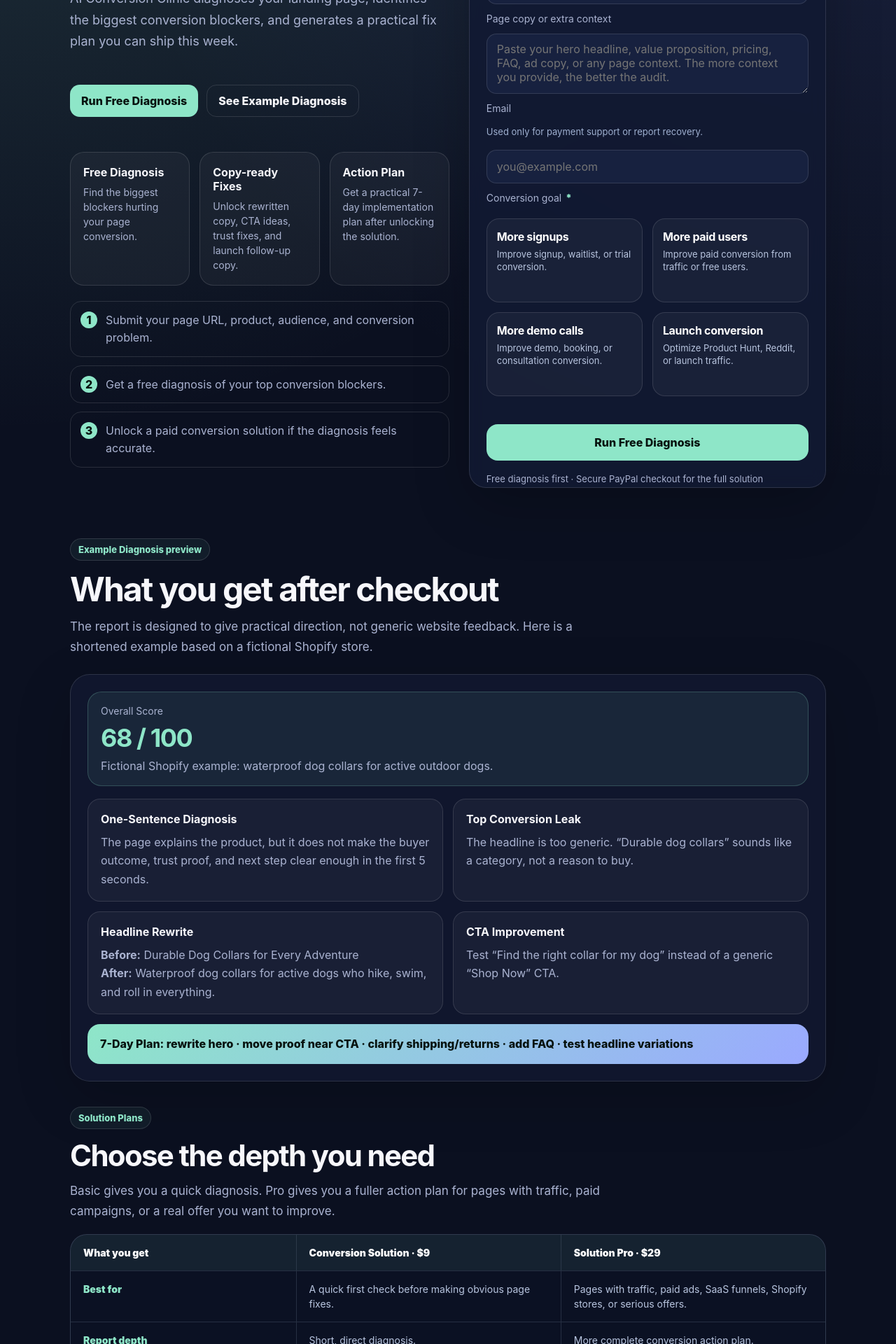
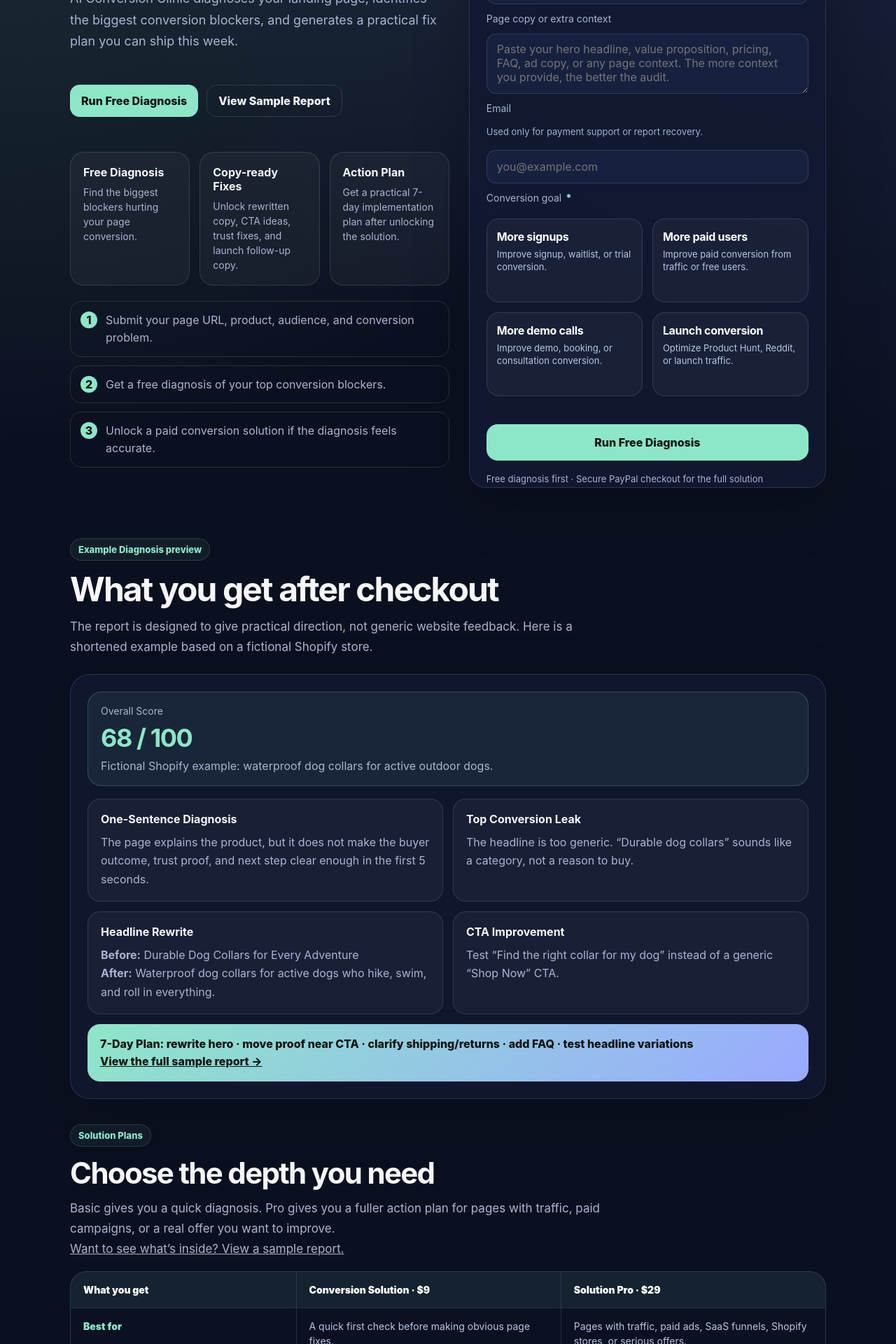
Before and after one commit to haiyangr-cmyk/ai-conversion-clinic, a Next.js app: page / in a window 1280 px wide. Shown: the part 500-2420 px from the top of the page at 70% size. Built offline with nearby package versions, Linux system fonts and the light colour scheme.

Commit message:
Link homepage to sample report

```diff
--- a/app/page.tsx
+++ b/app/page.tsx
@@ -298,7 +298,7 @@ We found practical fixes for positioning, hero copy, CTA, trust proof, offer fra
 
             <div className="hero-actions">
               <a className="mini-cta" href="#audit-form">Run Free Diagnosis</a>
-              <a className="mini-cta secondary" href="#sample-report">See Example Diagnosis</a>
+              <a className="mini-cta secondary" href="/sample-report">View Sample Report</a>
             </div>
 
             <div className="cards">
@@ -559,6 +559,8 @@ We found practical fixes for positioning, hero copy, CTA, trust proof, offer fra
 
             <div className="plan-strip">
               7-Day Plan: rewrite hero · move proof near CTA · clarify shipping/returns · add FAQ · test headline variations
+              <br />
+              <a href="/sample-report">View the full sample report →</a>
             </div>
           </div>
         </section>
@@ -570,6 +572,8 @@ We found practical fixes for positioning, hero copy, CTA, trust proof, offer fra
             <p>
               Basic gives you a quick diagnosis. Pro gives you a fuller action plan for pages with traffic,
               paid campaigns, or a real offer you want to improve.
+              <br />
+              <a href="/sample-report">Want to see what’s inside? View a sample report.</a>
             </p>
           </div>
 
```
